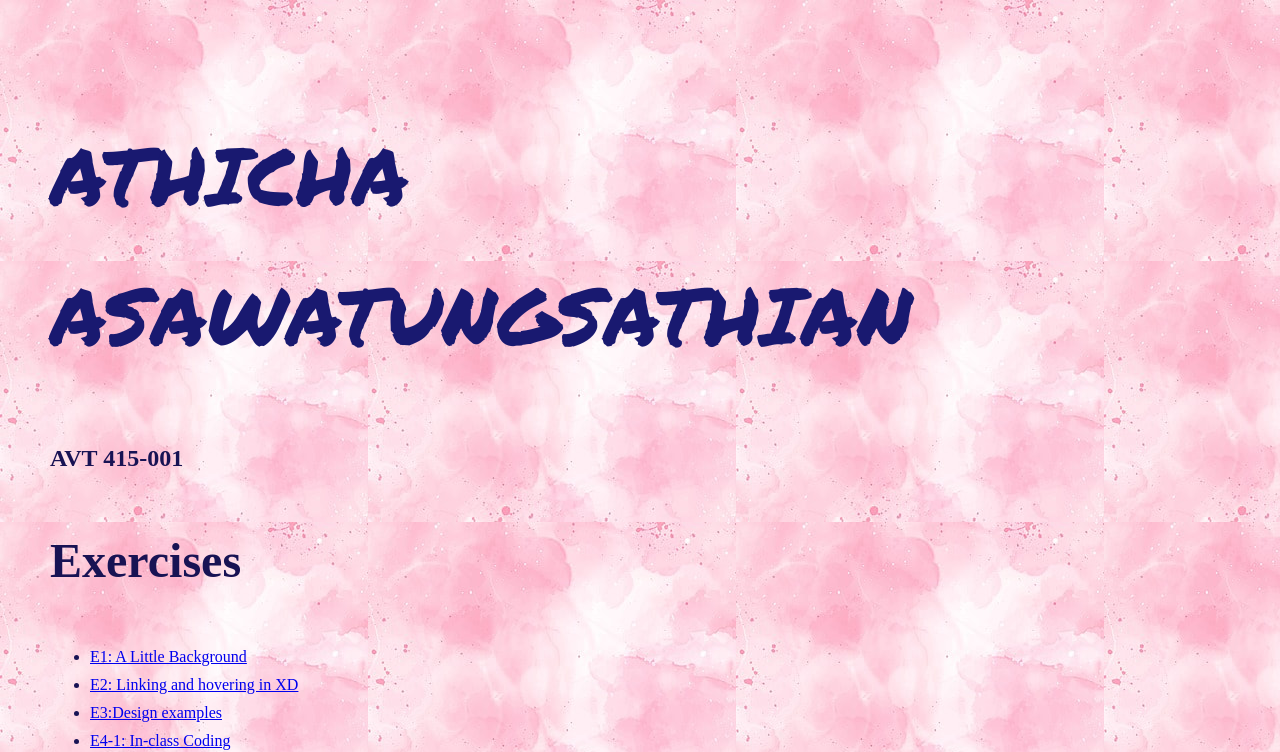
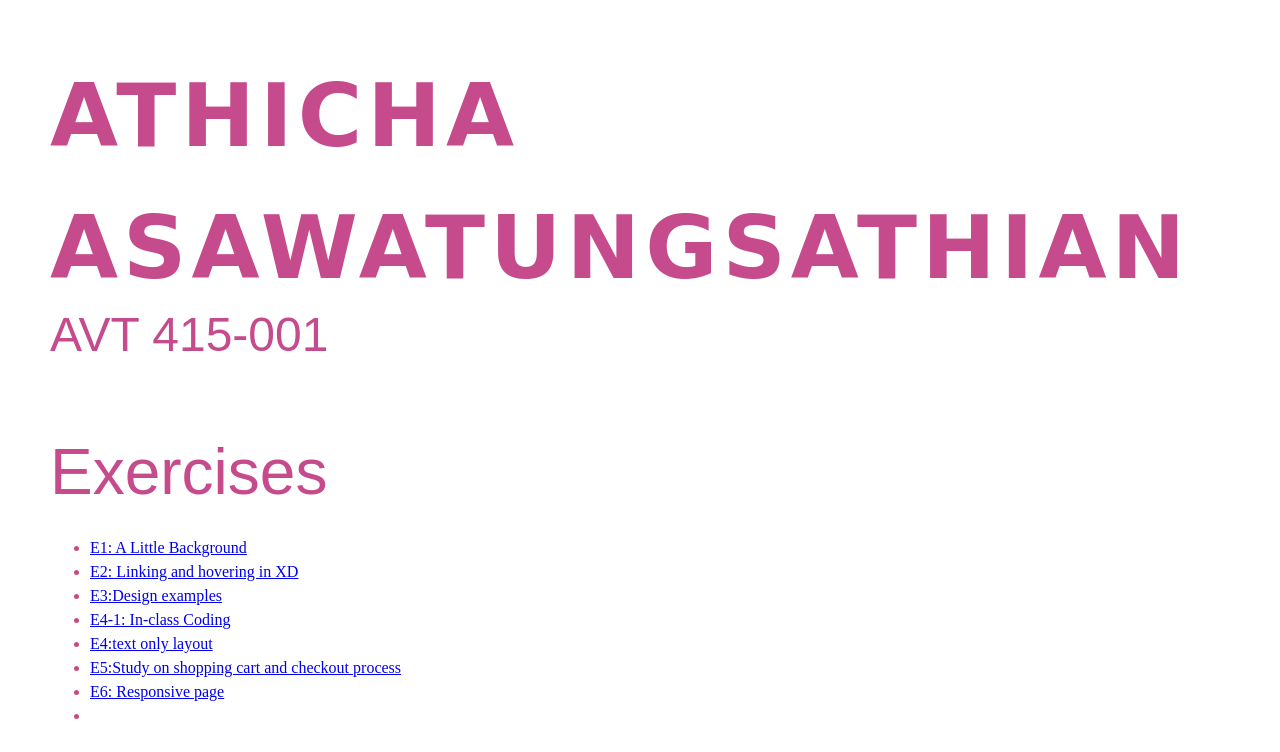
Before and after one commit to Athichamyne/avt415, a plain HTML site: page index.html in a window 1280 px wide. Shown: the top 752 px of the page. Drawn offline with Linux system fonts and the light colour scheme.

Commit message:
Update main.css

```diff
--- a/css/main.css
+++ b/css/main.css
@@ -6,31 +6,84 @@
 html {font-size: 100%;} /*16px*/
 
 body {
-  background-image: url("../pngtree-detailed-hand-painted-pink-watercolour-background-image_1470485.jpg");
-  color: #181354;
+
+  color: #C54B8C;
   margin: 0;
   padding: 50px;
-  line-height: 1.75;
+  line-height: 1.5;
 }
 h1 {
- font-family: "Permanent Marker", cursive;
-  font-weight: 400;
+  font-family: "Corinthia", cursive;
+  font-weight: 1100;
+letter-spacing: 5px;
   font-style: normal;
-  font-size: 5em;
-  color: midnightblue;
+font-size: 5.5em
 }
+
+.corinthia-bold {
+  font-family: "Corinthia", cursive;
+  font-weight: 700;
+  font-style: normal;
+}
+
 
 
 h2 {font-size: 3em;
 
+  font-family: "Corinthia", cursive;
+  font-weight: 400;
+  font-style: normal;
+ font-family: "Montserrat", sans-serif;
+  font-optical-sizing: auto;
+  font-weight: 300;
+  font-style: bold;
 }
 
-h4 {font-size: 1.5em;
+
+
+h2 {
+  font-size: 4em;
+  margin-bottom: 0.2em; /* Reduce space under the heading */
+
+}
+h4 {font-size: 2em;
 margin-top: 0;
 
+  font-family: "Montserrat", sans-serif;
+  font-optical-sizing: auto;
+  font-weight:300;
+  font-style: bold;
 }
+
+
 
 dt {
 	font-size: 2em;
 	font-weight: bold;
+
+  font-family: "Montserrat", sans-serif;
+  font-optical-sizing: auto;
+  font-weight: 300;
+  font-style: normal;
 }
+.title-wrapper {
+  text-align: center;
+  margin-bottom: 30px; /* adjust as needed */
+}
+
+h1 {
+  font-family: "Corinthia", cursive;
+  font-weight: 1100;
+  letter-spacing: 5px;
+  font-style: normal;
+  font-size: 5.5em;
+  margin: 0; /* remove extra space */
+}
+
+h4 {
+  font-family: "Montserrat", sans-serif;
+  font-weight: 400;
+  font-size: 3em;
+  margin: 0;
+  margin-top: -15px; /* pull h4 closer to h1 */
+}
```
